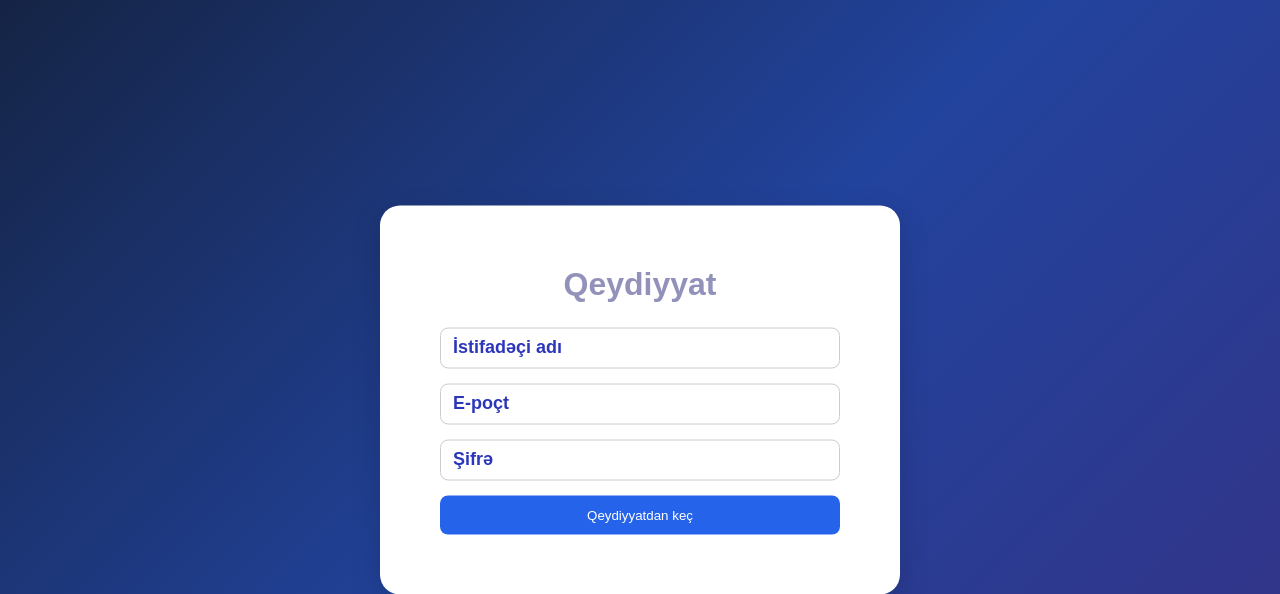
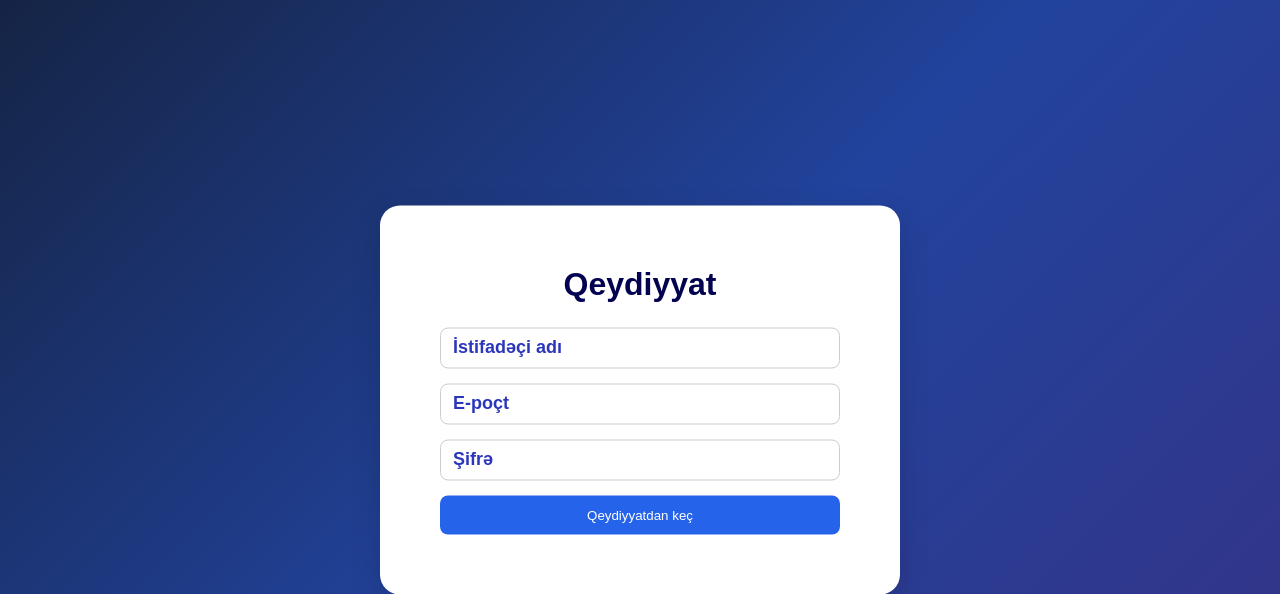
Before and after one commit to ulviyye-filesystem/cloud-file-system, a Flask app: page /register in a window 1280 px wide. Shown: the top 594 px of the page. Run offline with Flask 3, Linux system fonts and the light colour scheme.

Commit message:
Giriş və qeydiyyat başlıqlarının rəngi qara edildi

```diff
--- a/static/style.css
+++ b/static/style.css
@@ -247,7 +247,7 @@ body{
 
 .auth-container h1{
     text-align:center;
-    color:#9291ba;
+    color:#030251;
     margin-bottom:25px;
 }
 
```
